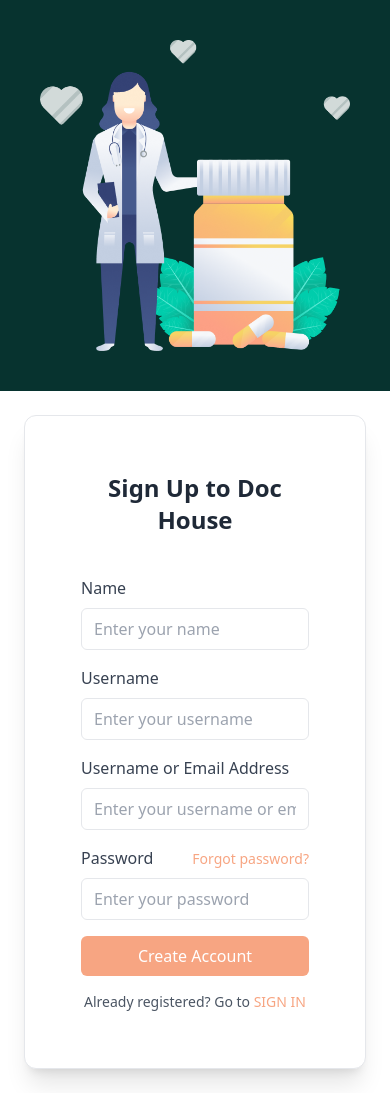
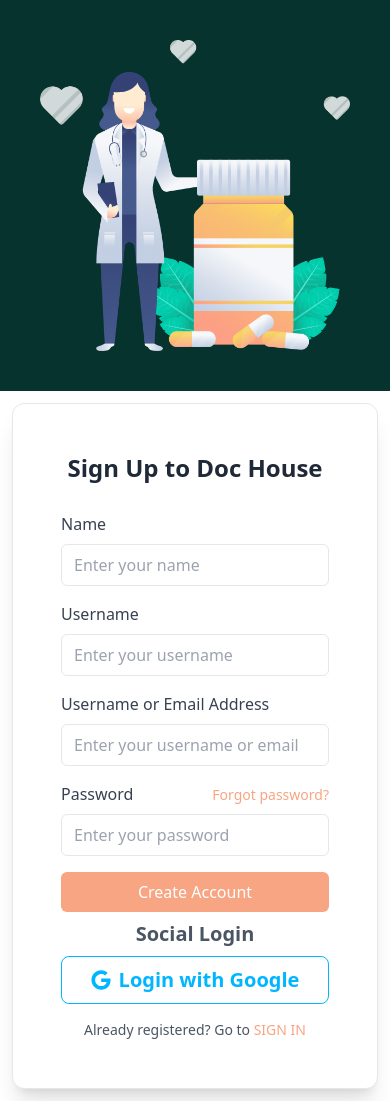
Before and after one commit to MASUMHD/Doctor_Appointment, a React (Vite) app: page /singUp in a window 390 px wide. Built offline with nearby package versions, Linux system fonts and the light colour scheme.

Commit message:
firebase install and satup

```diff
--- a/package.json
+++ b/package.json
@@ -12,6 +12,7 @@
   "dependencies": {
     "@tanstack/react-query": "^5.56.2",
     "axios": "^1.7.7",
+    "firebase": "^11.0.1",
     "localforage": "^1.10.0",
     "lottie-react": "^2.4.0",
     "match-sorter": "^6.3.4",
--- /dev/null
+++ b/src/Component/Firebase/Firebase.config.js
@@ -0,0 +1,17 @@
+// Import the functions you need from the SDKs you need
+import { initializeApp } from "firebase/app";
+// TODO: Add SDKs for Firebase products that you want to use
+// https://firebase.google.com/docs/web/setup#available-libraries
+
+// Your web app's Firebase configuration
+const firebaseConfig = {
+  apiKey: import.meta.env.VITE_apiKey,
+  authDomain: import.meta.env.VITE_authDomain,
+  projectId: import.meta.env.VITE_projectId,
+  storageBucket: import.meta.env.VITE_storageBucket,
+  messagingSenderId: import.meta.env.VITE_messagingSenderId,
+  appId: import.meta.env.VITE_appId
+};
+
+// Initialize Firebase
+export const app = initializeApp(firebaseConfig);
--- a/src/Component/Pages/SingIn & Singup/SingIn.jsx
+++ b/src/Component/Pages/SingIn & Singup/SingIn.jsx
@@ -2,6 +2,7 @@
 import BackgroundImg from "../../../../public/image/Frame.png";
 import { useForm } from "react-hook-form";
 import Swal from "sweetalert2";
+import SocialLogin from "./SocialLogin";
 
 const SignIn = () => {
   const { register, handleSubmit } = useForm();
@@ -30,9 +31,9 @@
       </div>
 
       {/* Right Side with Form */}
-      <div className="w-full lg:w-1/2 flex justify-center items-center p-6 lg:p-0 ">
-        <div className="w-full max-w-md p-14 bg-white rounded-xl shadow-xl border">
-          <h2 className="text-2xl lg:text-3xl font-semibold text-center mb-10">
+      <div className="w-full lg:w-1/2 flex justify-center items-center p-3 lg:p-0 ">
+        <div className="w-full max-w-md p-12 bg-white rounded-xl shadow-xl border">
+          <h2 className="text-2xl lg:text-3xl font-bold text-center mb-10">
             Sign in to Doc House
           </h2>
 
@@ -78,6 +79,16 @@
             />
           </form>
 
+          {/* Social Login */}
+          <div className=" items-center justify-center">
+            <p className="text-xl text-gray-600 font-semibold mt-2 mb-2 text-center">
+              Social Login
+            </p>
+            <div>
+              <SocialLogin />
+            </div>
+          </div>
+
           <div className="mt-4 text-center">
             <p className="text-sm text-gray-600">
               Please register at first. Go to{" "}
--- a/src/Component/Pages/SingIn & Singup/SingUp.jsx
+++ b/src/Component/Pages/SingIn & Singup/SingUp.jsx
@@ -2,6 +2,7 @@
 import BackgroundImg from "../../../../public/image/Frame.png";
 import { useForm } from "react-hook-form";
 import Swal from "sweetalert2";
+import SocialLogin from "./SocialLogin";
 
 const SingUp = () => {
   const { register, handleSubmit } = useForm();
@@ -49,9 +50,9 @@
       </div>
 
       {/* Right Side with Form */}
-      <div className="w-full lg:w-1/2 flex justify-center items-center p-6 lg:p-0 ">
-        <div className="w-full max-w-md p-14 bg-white rounded-xl shadow-xl border">
-          <h2 className="text-2xl lg:text-3xl font-semibold text-center mb-10">
+      <div className="w-full lg:w-1/2 flex justify-center items-center p-3 lg:p-0 ">
+        <div className="w-full max-w-md p-12 bg-white rounded-xl shadow-xl border">
+          <h2 className="text-2xl lg:text-3xl font-bold text-center mb-7">
             Sign Up to Doc House
           </h2>
 
@@ -127,6 +128,16 @@
             />
           </form>
 
+          {/* Social Login */}
+          <div className=" items-center justify-center">
+            <p className="text-xl text-gray-600 font-semibold mt-2 mb-2 text-center">
+              Social Login
+            </p>
+            <div>
+              <SocialLogin />
+            </div>
+          </div>
+
           <div className="mt-4 text-center">
             <p className="text-sm text-gray-600">
               Already registered? Go to{" "}
--- /dev/null
+++ b/src/Component/Pages/SingIn & Singup/SocialLogin.jsx
@@ -0,0 +1,16 @@
+import { FaGoogle } from "react-icons/fa";
+
+const SocialLogin = () => {
+  return (
+    <div>
+      <>
+        <button className="w-full btn btn-outline btn-info  text-xl">
+          <FaGoogle />
+          Login with Google
+        </button>
+      </>
+    </div>
+  );
+};
+
+export default SocialLogin;
--- /dev/null
+++ b/src/Component/Providers/AuthProviders.jsx
@@ -0,0 +1,26 @@
+import { createContext, useState } from "react";
+import PropTypes from "prop-types";
+
+
+
+export const AuthContext = createContext(null);
+const AuthProviders = ({ children }) => {
+    const [user, setUser] = useState(null);
+    const [loading, setLoading] = useState(true);
+
+    const authInfo = {
+        user,
+        loading,
+    }
+    return (
+        <AuthContext.Provider value={authInfo}>
+            {children}
+        </AuthContext.Provider>
+    );
+};
+
+export default AuthProviders;
+
+AuthProviders.propTypes = {
+    children: PropTypes.node,
+};
--- a/src/main.jsx
+++ b/src/main.jsx
@@ -6,15 +6,18 @@
 import { router } from "./Router.jsx";
 import { HelmetProvider } from "react-helmet-async";
 import { QueryClient, QueryClientProvider } from "@tanstack/react-query";
+import AuthProviders from "./Component/Providers/AuthProviders.jsx";
 
 const queryClient = new QueryClient();
 
 createRoot(document.getElementById("root")).render(
   <StrictMode>
-    <HelmetProvider>
-      <QueryClientProvider client={queryClient}>
-        <RouterProvider router={router} />
-      </QueryClientProvider>
-    </HelmetProvider>
+    <AuthProviders>
+      <HelmetProvider>
+        <QueryClientProvider client={queryClient}>
+          <RouterProvider router={router} />
+        </QueryClientProvider>
+      </HelmetProvider>
+    </AuthProviders>
   </StrictMode>
 );
```
Also changed, not shown: 1 other file (tests, documents, lock files or other folders).
